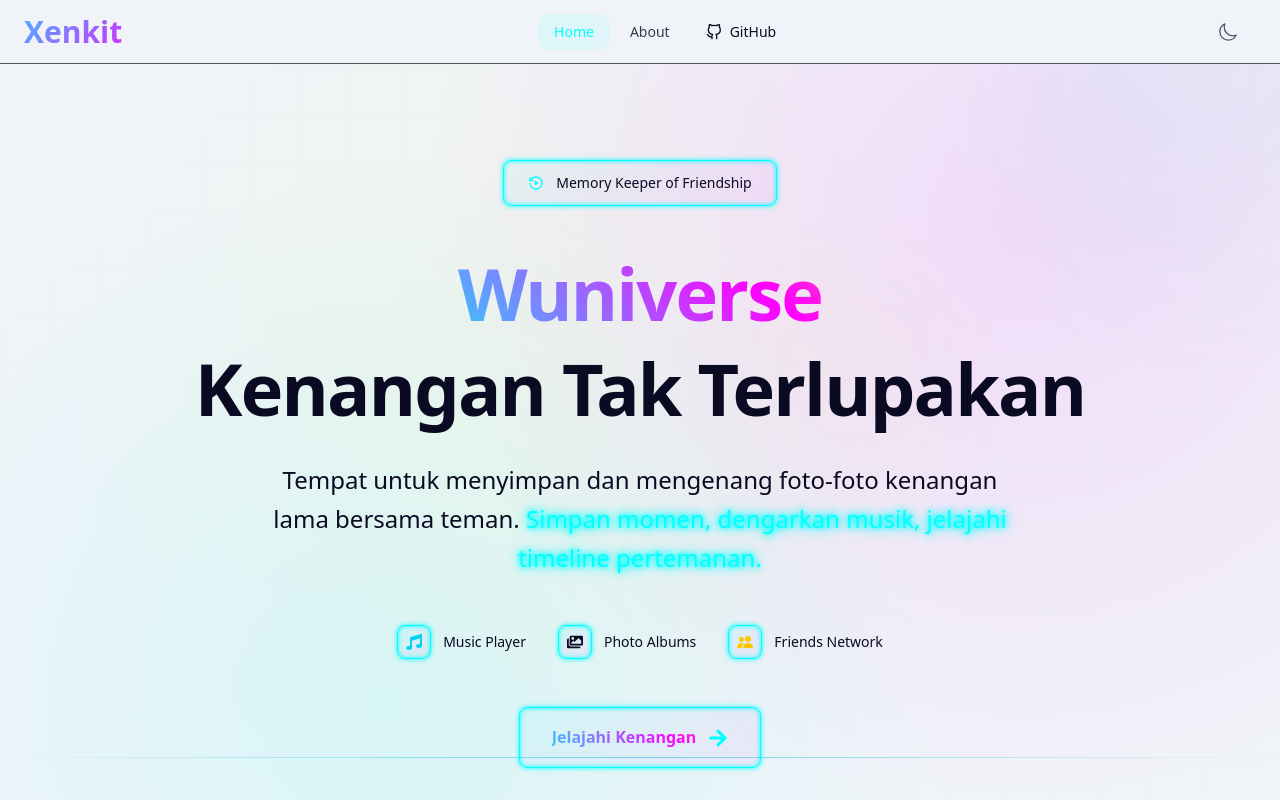
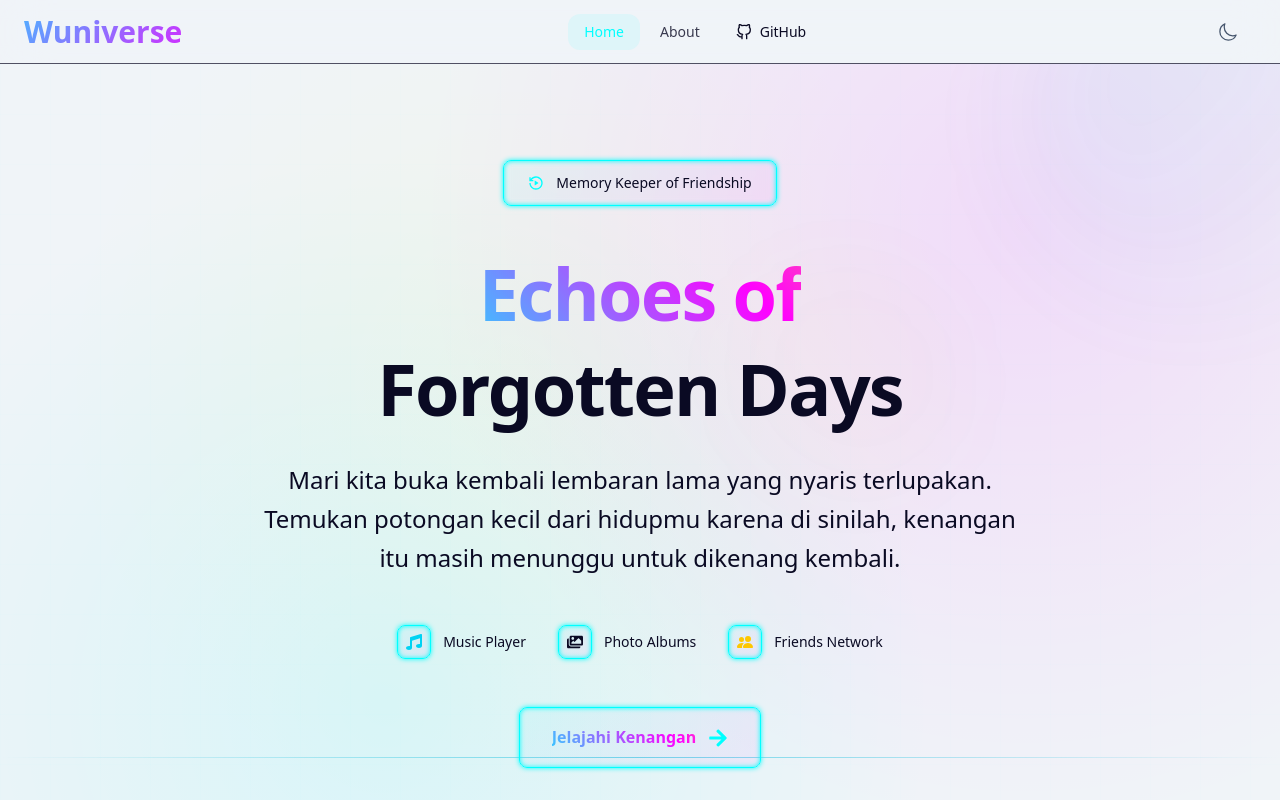
Before and after one commit to xenvoid404/wuniverse, a Next.js app: page / in a window 1280 px wide. Shown: the top 800 px of the page. Built offline with nearby package versions, Linux system fonts and the light colour scheme.

Commit message:
Perubahan pada hero section

```diff
--- a/components/layout/app-header.tsx
+++ b/components/layout/app-header.tsx
@@ -16,10 +16,10 @@ export function AppHeader({ sidebarOpen }: { sidebarOpen: () => void }) {
                 <Link
                     href="/"
                     className="flex items-center space-x-2 group"
-                    aria-label="Xenkit - Go to homepage"
+                    aria-label="Wuniverse - Go to homepage"
                 >
                     <h1 className="text-2xl md:text-3xl font-bold text-gradient-primary group-hover:scale-105 transition-transform duration-300">
-                        Xenkit
+                        Wuniverse
                     </h1>
                 </Link>
 
--- a/components/sections/hero.tsx
+++ b/components/sections/hero.tsx
@@ -15,8 +15,14 @@ export function Hero() {
             {/* Cyberpunk Background Effects */}
             <div className="absolute inset-0 overflow-hidden pointer-events-none">
                 <div className="absolute -top-32 -right-32 w-96 h-96 bg-gradient-to-br from-cyan-500/10 to-transparent rounded-full blur-3xl animate-pulse" />
-                <div className="absolute -bottom-32 -left-32 w-96 h-96 bg-gradient-to-tr from-magenta-500/10 to-transparent rounded-full blur-3xl animate-pulse" style={{ animationDelay: '1s' }} />
-                <div className="absolute top-1/4 right-1/4 w-64 h-64 bg-gradient-to-bl from-yellow-500/5 to-transparent rounded-full blur-3xl animate-pulse" style={{ animationDelay: '2s' }} />
+                <div
+                    className="absolute -bottom-32 -left-32 w-96 h-96 bg-gradient-to-tr from-magenta-500/10 to-transparent rounded-full blur-3xl animate-pulse"
+                    style={{ animationDelay: '1s' }}
+                />
+                <div
+                    className="absolute top-1/4 right-1/4 w-64 h-64 bg-gradient-to-bl from-yellow-500/5 to-transparent rounded-full blur-3xl animate-pulse"
+                    style={{ animationDelay: '2s' }}
+                />
 
                 {/* Grid overlay */}
                 <div className="absolute inset-0 bg-grid-pattern opacity-10"></div>
@@ -37,7 +43,9 @@ export function Hero() {
                         className="inline-flex items-center gap-3 px-6 py-3 rounded-full cyberpunk-card backdrop-blur-sm neon-border"
                     >
                         <RiMemoriesLine className="w-4 h-4 neon-text" />
-                        <span className="text-sm font-medium">Memory Keeper of Friendship</span>
+                        <span className="text-sm font-medium">
+                            Memory Keeper of Friendship
+                        </span>
                     </motion.div>
 
                     {/* Main Heading */}
@@ -52,21 +60,23 @@ export function Hero() {
                             className="text-4xl sm:text-5xl lg:text-6xl xl:text-7xl font-bold tracking-tight leading-[1.1]"
                         >
                             <span className="block mb-4">
-                                <span className="text-gradient-cyberpunk glitch" data-text="Wuniverse">
-                                    Wuniverse
+                                <span
+                                    className="text-gradient-cyberpunk glitch"
+                                    data-text="Echoes of"
+                                >
+                                    Echoes of
                                 </span>
                             </span>
                             <span className="block text-foreground">
-                                Kenangan Tak Terlupakan
+                                Forgotten Days
                             </span>
                         </h1>
 
                         <p className="max-w-3xl mx-auto text-lg sm:text-xl lg:text-2xl text-muted-foreground leading-relaxed font-light">
-                            Tempat untuk menyimpan dan mengenang foto-foto kenangan lama bersama teman.
-                            <span className="neon-text font-medium block mt-2 sm:inline sm:mt-0">
-                                {' '}
-                                Simpan momen, dengarkan musik, jelajahi timeline pertemanan.
-                            </span>
+                            Mari kita buka kembali lembaran lama yang nyaris
+                            terlupakan. Temukan potongan kecil dari hidupmu
+                            karena di sinilah, kenangan itu masih menunggu untuk
+                            dikenang kembali.
                         </p>
                     </motion.div>
 
@@ -81,9 +91,7 @@ export function Hero() {
                             <div className="p-2 rounded-lg cyberpunk-card neon-border group-hover:shadow-neon transition-all duration-300">
                                 <FaMusic className="w-4 h-4 text-cyan-400" />
                             </div>
-                            <span className="font-medium">
-                                Music Player
-                            </span>
+                            <span className="font-medium">Music Player</span>
                         </div>
                         <div className="flex items-center gap-3 group">
                             <div className="p-2 rounded-lg cyberpunk-card neon-border group-hover:shadow-neon transition-all duration-300">
```
